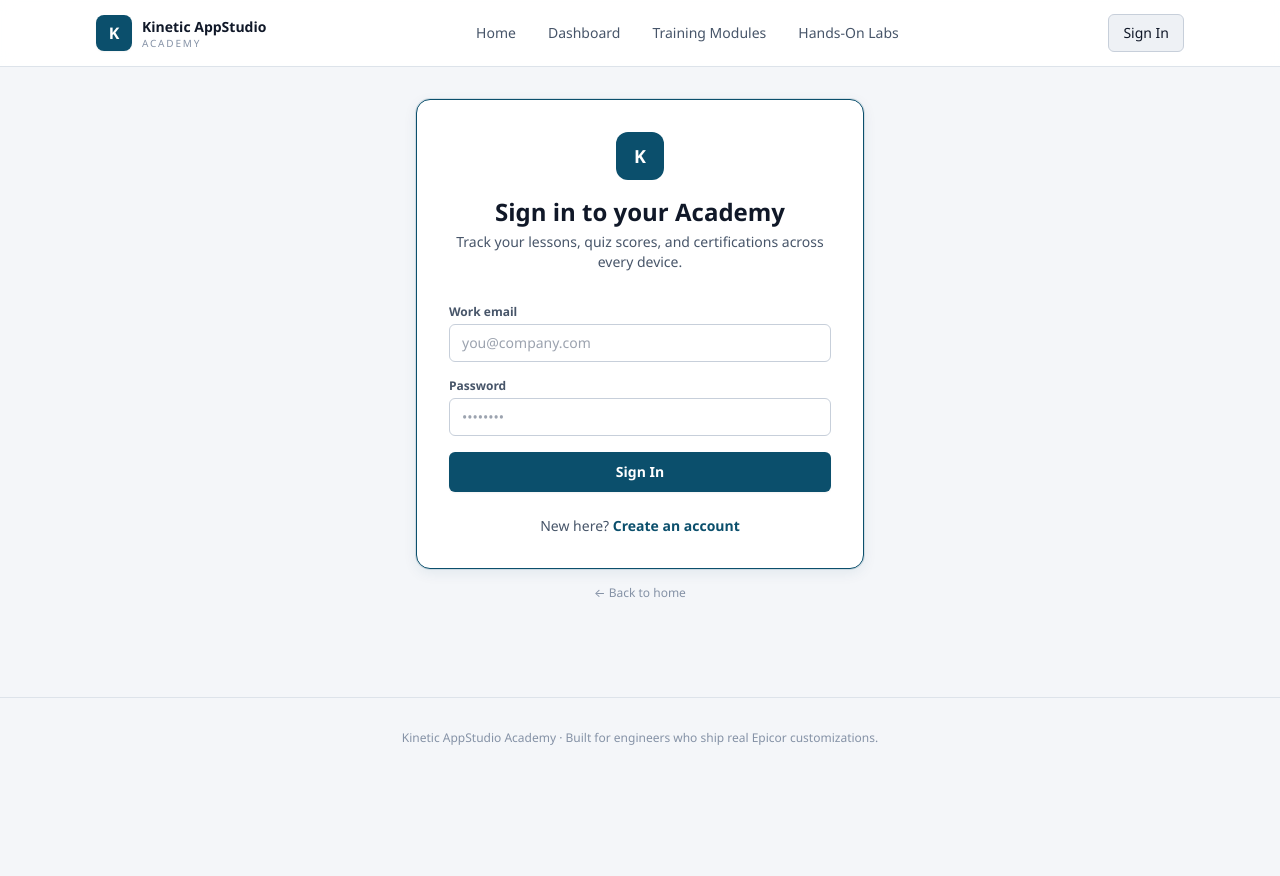
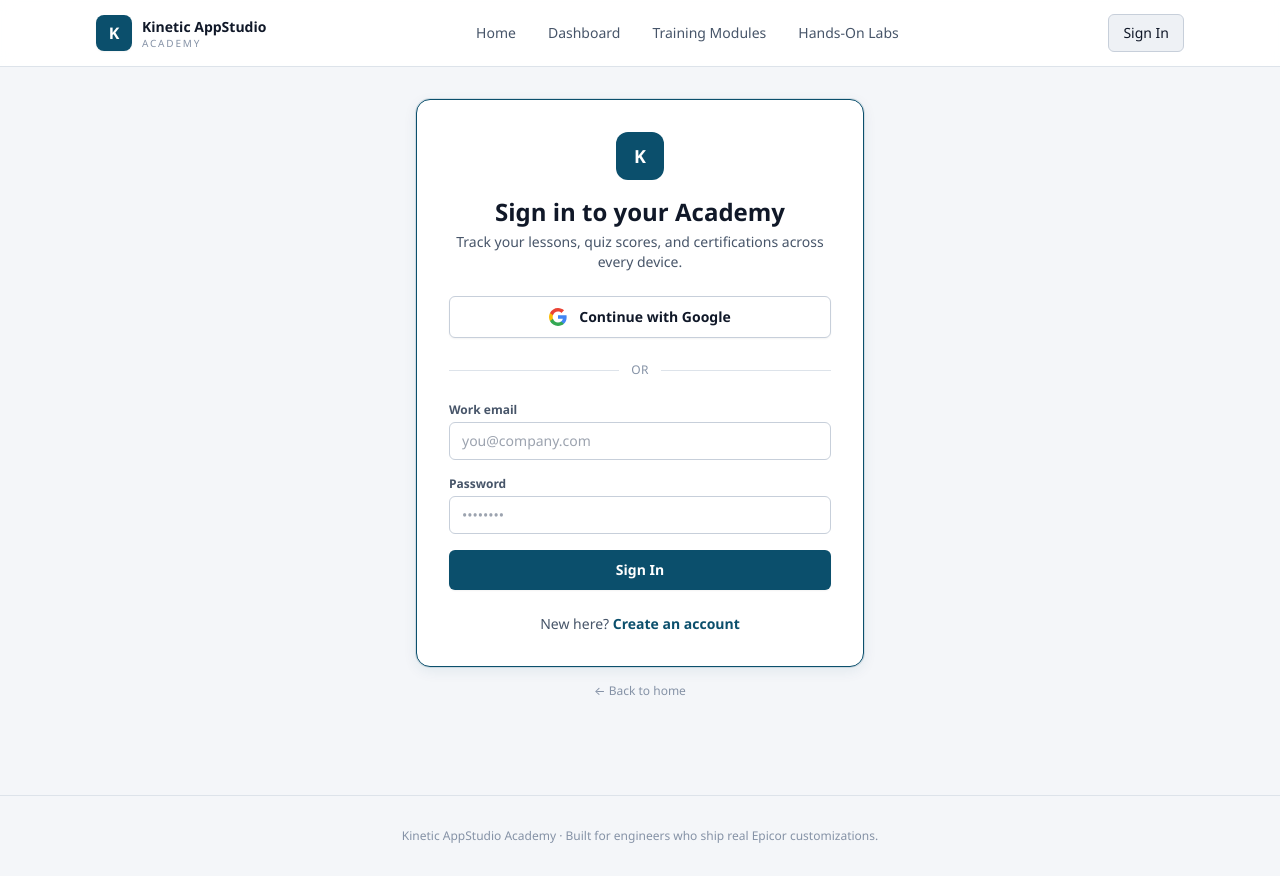
Before and after one commit to HGW-Pro/kinetic-appstudio-academy, a Next.js app: page /login in a window 1280 px wide. Before the commit the page ends 800 px from the top, so only its background shows below. Built offline with nearby package versions, Linux system fonts and the light colour scheme.

Commit message:
Add Google sign-in via Supabase OAuth

```diff
--- a/app/login/page.tsx
+++ b/app/login/page.tsx
@@ -6,7 +6,7 @@
 import { useAuth } from "../../components/AuthProvider";
 
 export default function LoginPage() {
-  const { signIn, signUp } = useAuth();
+  const { signIn, signUp, signInWithGoogle } = useAuth();
   const router = useRouter();
   const [mode, setMode] = useState<"signin" | "signup">("signin");
   const [fullName, setFullName] = useState("");
@@ -14,6 +14,7 @@
   const [password, setPassword] = useState("");
   const [error, setError] = useState<string | null>(null);
   const [loading, setLoading] = useState(false);
+  const [googleLoading, setGoogleLoading] = useState(false);
   const [info, setInfo] = useState<string | null>(null);
 
   async function handleSubmit(e: React.FormEvent) {
@@ -38,6 +39,17 @@
     router.push("/dashboard");
   }
 
+  async function handleGoogle() {
+    setError(null);
+    setGoogleLoading(true);
+    const result = await signInWithGoogle();
+    if (result.error) {
+      setError(result.error);
+      setGoogleLoading(false);
+    }
+    // On success, Supabase redirects the browser to Google, so no further action here.
+  }
+
   return (
     <div className="mx-auto max-w-md">
       <div className="glass-card glow-border rounded-2xl p-8">
@@ -53,7 +65,39 @@
           </p>
         </div>
 
-        <form onSubmit={handleSubmit} className="mt-8 space-y-4">
+        <button
+          onClick={handleGoogle}
+          disabled={googleLoading}
+          className="mt-6 flex w-full items-center justify-center gap-3 rounded-md border border-[var(--border-strong)] bg-[var(--surface)] px-5 py-2.5 text-sm font-semibold text-[var(--text-hi)] shadow-sm transition hover:bg-[var(--surface-2)] disabled:opacity-60"
+        >
+          <svg width="18" height="18" viewBox="0 0 18 18">
+            <path
+              fill="#4285F4"
+              d="M17.64 9.2c0-.64-.06-1.25-.16-1.84H9v3.48h4.84c-.21 1.12-.85 2.07-1.81 2.71v2.26h2.92c1.7-1.57 2.69-3.88 2.69-6.61z"
+            />
+            <path
+              fill="#34A853"
+              d="M9 18c2.43 0 4.47-.8 5.96-2.18l-2.92-2.26c-.81.54-1.85.86-3.04.86-2.34 0-4.32-1.58-5.03-3.71H.96v2.33C2.44 15.98 5.48 18 9 18z"
+            />
+            <path
+              fill="#FBBC05"
+              d="M3.97 10.71c-.18-.54-.28-1.11-.28-1.71s.1-1.17.28-1.71V4.96H.96A8.99 8.99 0 000 9c0 1.45.35 2.83.96 4.04l3.01-2.33z"
+            />
+            <path
+              fill="#EA4335"
+              d="M9 3.58c1.32 0 2.5.45 3.44 1.35l2.58-2.58C13.46.89 11.43 0 9 0 5.48 0 2.44 2.02.96 4.96l3.01 2.33C4.68 5.16 6.66 3.58 9 3.58z"
+            />
+          </svg>
+          {googleLoading ? "Redirecting to Google..." : "Continue with Google"}
+        </button>
+
+        <div className="my-6 flex items-center gap-3">
+          <span className="h-px flex-1 bg-[var(--border)]" />
+          <span className="text-xs uppercase tracking-wide text-[var(--text-lo)]">or</span>
+          <span className="h-px flex-1 bg-[var(--border)]" />
+        </div>
+
+        <form onSubmit={handleSubmit} className="space-y-4">
           {mode === "signup" && (
             <div>
               <label className="mb-1 block text-xs font-semibold text-[var(--text-mid)]">Full name</label>
--- a/components/AuthProvider.tsx
+++ b/components/AuthProvider.tsx
@@ -16,6 +16,7 @@
   loading: boolean;
   signUp: (email: string, password: string, fullName: string) => Promise<{ error: string | null }>;
   signIn: (email: string, password: string) => Promise<{ error: string | null }>;
+  signInWithGoogle: () => Promise<{ error: string | null }>;
   signOut: () => Promise<void>;
 };
 
@@ -54,13 +55,23 @@
     return { error: error?.message ?? null };
   }
 
+  async function signInWithGoogle() {
+    const { error } = await supabase.auth.signInWithOAuth({
+      provider: "google",
+      options: {
+        redirectTo: `${window.location.origin}/dashboard`,
+      },
+    });
+    return { error: error?.message ?? null };
+  }
+
   async function signOut() {
     await supabase.auth.signOut();
   }
 
   return (
     <AuthContext.Provider
-      value={{ session, user: session?.user ?? null, loading, signUp, signIn, signOut }}
+      value={{ session, user: session?.user ?? null, loading, signUp, signIn, signInWithGoogle, signOut }}
     >
       {children}
     </AuthContext.Provider>
--- a/lib/supabaseClient.ts
+++ b/lib/supabaseClient.ts
@@ -7,5 +7,6 @@
   auth: {
     persistSession: true,
     autoRefreshToken: true,
+    detectSessionInUrl: true,
   },
 });
```
